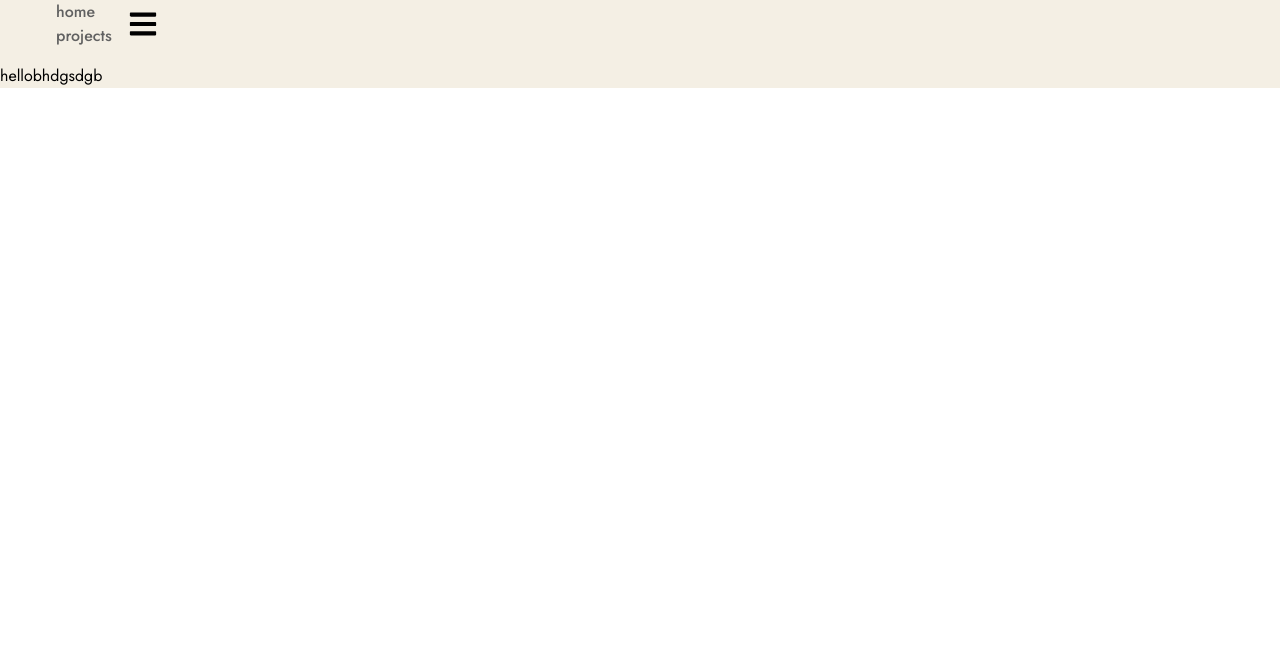
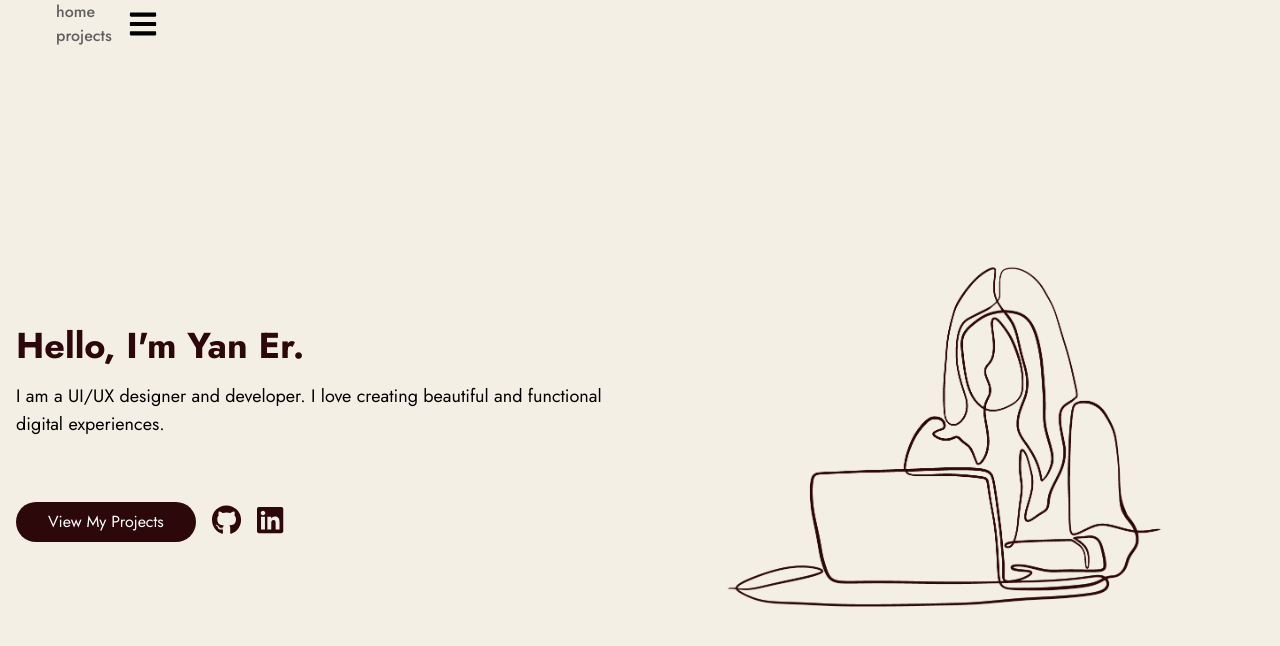
Before and after one commit to yanerkoh/portfolio, a Next.js app: page / in a window 1280 px wide. Shown: the top 646 px of the page. Built offline with nearby package versions, Linux system fonts and the light colour scheme.

Commit message:
homepage

```diff
--- a/src/app/(public)/(home)/page.tsx
+++ b/src/app/(public)/(home)/page.tsx
@@ -1,5 +1,66 @@
-export default function Home() {
+import React from "react";
+import { FontAwesomeIcon } from "@fortawesome/react-fontawesome";
+import { faGithub } from "@fortawesome/free-brands-svg-icons";
+import { faLinkedin } from "@fortawesome/free-brands-svg-icons";
+import { SECTION } from "@/shared/consts/styles/layout";
+
+const Home: React.FC = () => {
   return (
-    <>hellobhdgsdgb</>
+    <div className="container mx-auto pt-40 px-4 py-8 h-screen">
+      <div className={`${SECTION.WIDTH}`}>
+        {/* Introduction Section */}
+        <div className="flex flex-col lg:flex-row items-center lg:justify-between mb-8">
+          {/* Text Section */}
+          <div className="lg:w-1/2 text-center lg:text-left">
+            <h1 className="text-4xl font-bold mb-4 text-[#2D080A]">
+              Hello, I'm Yan Er.
+            </h1>
+            <p className="text-lg mb-16">
+              I am a UI/UX designer and developer. I love creating beautiful and
+              functional digital experiences.
+            </p>
+            {/* Buttons Section */}
+            <div className="flex justify-center lg:justify-start mb-4">
+              <a
+                href="/projects"
+                className="bg-[#2D080A] hover:bg-[#7B7263] text-white px-8 py-2 mr-4 rounded-full hover:bg-blue-700 transition duration-300"
+              >
+                View My Projects
+              </a>
+
+              {/* Social Links Section */}
+              <div className="flex justify-center items-center lg:justify-start space-x-4">
+                <a
+                  href="https://github.com/yanerkoh"
+                  target="_blank"
+                  rel="noopener noreferrer"
+                  className="text-[#2D080A] hover:text-[#7B7263] transition duration-300"
+                >
+                  <FontAwesomeIcon icon={faGithub} className="text-3xl" />
+                </a>
+                <a
+                  href="https://linkedin.com/in/koh-yan-er"
+                  target="_blank"
+                  rel="noopener noreferrer"
+                  className="text-[#2D080A] hover:text-[#7B7263] transition duration-300"
+                >
+                  <FontAwesomeIcon icon={faLinkedin} className="text-3xl" />
+                </a>
+              </div>
+            </div>
+          </div>
+          {/* Image Section */}
+          <div className="lg:w-1/2 flex justify-center">
+            <img
+              src="/images/home-image.png"
+              alt="Girl on Computer"
+              className="w-100 h-auto rounded-full object-cover"
+            />
+          </div>
+        </div>
+      </div>
+    </div>
   );
-}
+};
+
+export default Home;
```
Also changed, not shown: public/images/home-image.png (added).
